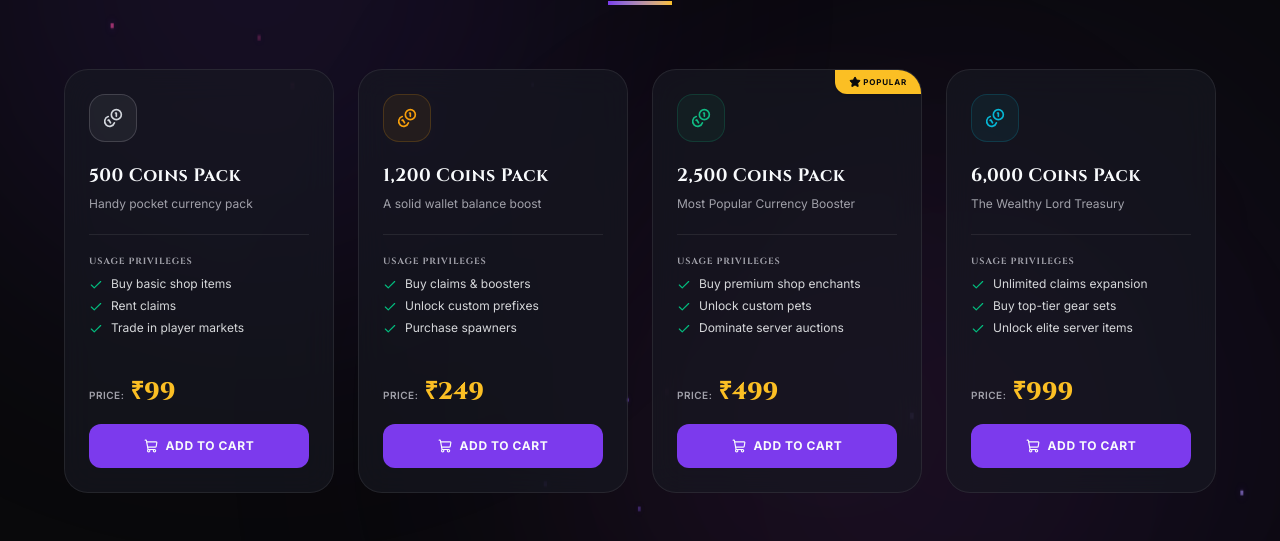
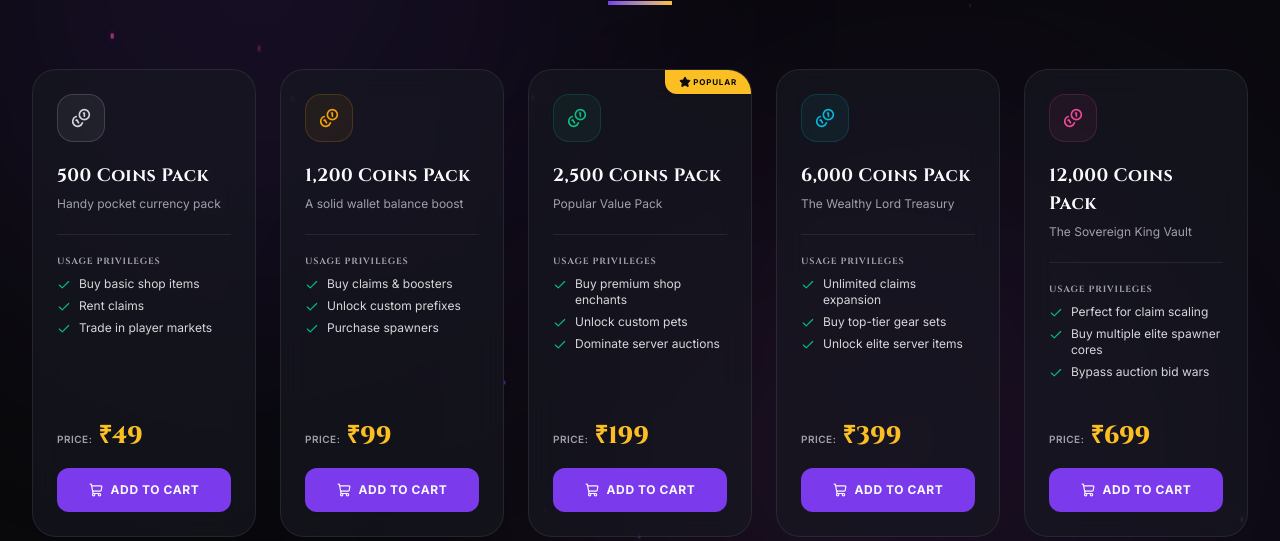
Before and after one commit to DIGANTAYT/bongcraftsmp, a Next.js app: page /coins in a window 1280 px wide. Shown: the part 271-812 px from the top of the page. Built offline with nearby package versions, Linux system fonts and the light colour scheme; no server answers.

Commit message:
Adjust-Coins-Catalog-Pricing-Tiers

```diff
--- a/src/app/admin/page.tsx
+++ b/src/app/admin/page.tsx
@@ -54,10 +54,11 @@ export default function AdminPage() {
     epic_crate: 50,
     superior_crate: 75,
     // Coins
-    coins500: 99,
-    coins1200: 249,
-    coins2500: 499,
-    coins6000: 999
+    coins500: 49,
+    coins1200: 99,
+    coins2500: 199,
+    coins6000: 399,
+    coins12000: 699
   });
 
   // Mock Console State
@@ -882,6 +883,15 @@ export default function AdminPage() {
                                 className="w-20 bg-[#09090B] border border-border-custom p-1.5 rounded text-white-text text-right"
                               />
                             </div>
+                            <div className="flex justify-between items-center gap-2">
+                              <span>12,000 Coins</span>
+                              <input
+                                type="number"
+                                value={prices.coins12000}
+                                onChange={(e) => handlePriceChange("coins12000", parseInt(e.target.value) || 0)}
+                                className="w-20 bg-[#09090B] border border-border-custom p-1.5 rounded text-white-text text-right"
+                              />
+                            </div>
                           </div>
                         </div>
 
--- a/src/app/coins/page.tsx
+++ b/src/app/coins/page.tsx
@@ -30,10 +30,11 @@ export default function CoinsPage() {
     // Get custom prices if set in localStorage
     const savedPricesStr = localStorage.getItem("bongcraft_prices");
     let customPrices = {
-      coins500: 99,
-      coins1200: 249,
-      coins2500: 499,
-      coins6000: 999
+      coins500: 49,
+      coins1200: 99,
+      coins2500: 199,
+      coins6000: 399,
+      coins12000: 699
     };
     if (savedPricesStr) {
       try {
@@ -68,7 +69,7 @@ export default function CoinsPage() {
         price: customPrices.coins2500,
         accentColor: "#10B981",
         glowClass: "hover:border-emerald-500/40 hover:shadow-[0_0_20px_-5px_rgba(16,185,129,0.3)]",
-        desc: "Most Popular Currency Booster",
+        desc: "Popular Value Pack",
         perks: ["Buy premium shop enchants", "Unlock custom pets", "Dominate server auctions"],
         featured: true,
       },
@@ -80,6 +81,15 @@ export default function CoinsPage() {
         glowClass: "hover:border-cyan-500/40 hover:shadow-[0_0_20px_-5px_rgba(6,182,212,0.3)]",
         desc: "The Wealthy Lord Treasury",
         perks: ["Unlimited claims expansion", "Buy top-tier gear sets", "Unlock elite server items"],
+      },
+      {
+        id: "coins-12000",
+        name: "12,000 Coins Pack",
+        price: customPrices.coins12000,
+        accentColor: "#EC4899",
+        glowClass: "hover:border-pink-500/40 hover:shadow-[0_0_20px_-5px_rgba(236,72,153,0.3)]",
+        desc: "The Sovereign King Vault",
+        perks: ["Perfect for claim scaling", "Buy multiple elite spawner cores", "Bypass auction bid wars"],
       }
     ];
 
@@ -108,7 +118,7 @@ export default function CoinsPage() {
           </div>
 
           {/* Grid */}
-          <div className="grid grid-cols-1 md:grid-cols-2 lg:grid-cols-4 gap-6 max-w-6xl mx-auto">
+          <div className="grid grid-cols-1 sm:grid-cols-2 lg:grid-cols-3 xl:grid-cols-5 gap-6 max-w-7xl mx-auto">
             {coins.map((item) => {
               const isItemInCart = cart.some((cartItem) => cartItem.id === item.id);
 
--- a/src/components/StoreSection.tsx
+++ b/src/components/StoreSection.tsx
@@ -20,7 +20,12 @@ export const StoreSection: React.FC = () => {
     common_crate: 20,
     rare_crate: 30,
     epic_crate: 50,
-    superior_crate: 75
+    superior_crate: 75,
+    coins500: 49,
+    coins1200: 99,
+    coins2500: 199,
+    coins6000: 399,
+    coins12000: 699
   });
 
   useEffect(() => {
@@ -169,31 +174,38 @@ export const StoreSection: React.FC = () => {
     {
       id: "coins-500",
       name: "500 Coins Pack",
-      price: 99,
+      price: customPrices.coins500,
       desc: "Handy pocket currency pack",
       perks: ["Buy basic shop items", "Rent claims", "Trade in player markets"],
     },
     {
       id: "coins-1200",
       name: "1,200 Coins Pack",
-      price: 249,
+      price: customPrices.coins1200,
       desc: "A solid wallet balance boost",
       perks: ["Buy claims & boosters", "Unlock custom prefixes", "Purchase spawners"],
     },
     {
       id: "coins-2500",
       name: "2,500 Coins Pack",
-      price: 499,
-      desc: "Most Popular Currency Booster",
+      price: customPrices.coins2500,
+      desc: "Popular Value Pack",
       perks: ["Buy premium shop enchants", "Unlock custom pets", "Dominate server auctions"],
       featured: true,
     },
     {
       id: "coins-6000",
       name: "6,000 Coins Pack",
-      price: 999,
+      price: customPrices.coins6000,
       desc: "The Wealthy Lord Treasury",
       perks: ["Unlimited claims expansion", "Buy top-tier gear sets", "Unlock elite server items"],
+    },
+    {
+      id: "coins-12000",
+      name: "12,000 Coins Pack",
+      price: customPrices.coins12000,
+      desc: "The Sovereign King Vault",
+      perks: ["Perfect for claim scaling", "Buy multiple elite spawner cores", "Bypass auction bid wars"],
     },
   ];
 
```
